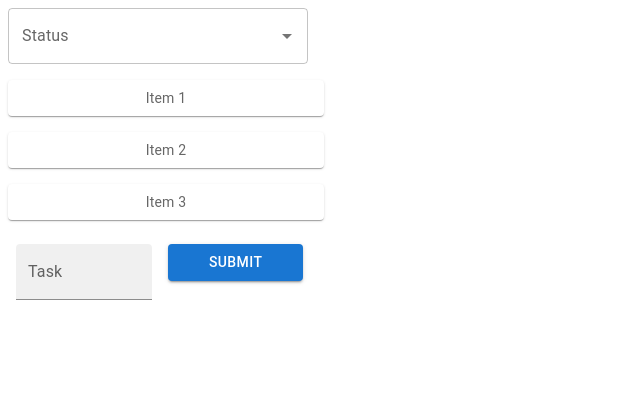
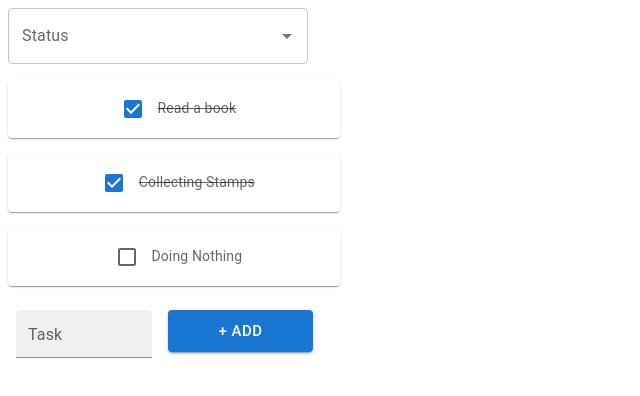
Before and after one commit to Deshan-Charuka/react-material-to-do-app, a React (Create React App) app: page / in a window 1280 px wide. Shown: the top 396 px of the page, without its empty margins (0-640 px from the left). Built offline with nearby package versions, Linux system fonts and the light colour scheme.

Commit message:
Implement task item with check functionality

```diff
--- a/src/App.jsx
+++ b/src/App.jsx
@@ -1,4 +1,4 @@
-import React from "react";
+import React, { useState } from "react";
 
 import Box from "@mui/material/Box";
 import Grid from "@mui/material/Unstable_Grid2";
@@ -6,7 +6,15 @@ import ComboBox from "./ComboBox";
 import InputForm from "./InputForm";
 import TaskContainer from "./TaskContainer";
 
+const initialTasks = [
+  { id: 1, description: "Read a book", isComplete: 1 },
+  { id: 2, description: "Collecting Stamps", isComplete: 1 },
+  { id: 3, description: "Doing Nothing", isComplete: 2 },
+];
+
 const App = () => {
+  const [tasks, setTasks] = useState(initialTasks);
+
   return (
     <Box sx={{ flexGrow: 1 }}>
       <Grid container spacing={2} alignItems="center" justify="center">
@@ -14,10 +22,10 @@ const App = () => {
           <ComboBox />
         </Grid>
         <Grid xs={12}>
-        <TaskContainer />
+          <TaskContainer tasks={tasks} setTasks={setTasks}/>
         </Grid>
         <Grid xs={12}>
-          <InputForm />
+          <InputForm tasks={tasks} setTasks={setTasks} />
         </Grid>
       </Grid>
     </Box>
--- a/src/ComboBox.jsx
+++ b/src/ComboBox.jsx
@@ -5,8 +5,7 @@ import Autocomplete from "@mui/material/Autocomplete";
 
 const statusOptions = [
   { label: "Completed", id: 1 },
-  { label: "Pending", id: 2 },
-  { label: "Not Started", id: 3 }
+  { label: "Pending", id: 2 }
 ];
 
 const ComboBox = () => {
--- a/src/InputForm.jsx
+++ b/src/InputForm.jsx
@@ -41,9 +41,10 @@ const InputForm = () => {
         type="text"
         value={formValues.taskDescription}
         onChange={handleInputChange}
+        size="small"
       />
-      <Button variant="contained" color="primary" type="submit">
-        Submit
+      <Button variant="contained" color="primary" type="submit" size="large">
+        + ADD
       </Button>
     </Box>
   );
--- a/src/TaskContainer.js
+++ b/src/TaskContainer.js
@@ -4,6 +4,7 @@ import Box from "@mui/material/Box";
 import Paper from "@mui/material/Paper";
 import Stack from "@mui/material/Stack";
 import { styled } from "@mui/material/styles";
+import Checkbox from "@mui/material/Checkbox";
 
 const Item = styled(Paper)(({ theme }) => ({
   backgroundColor: theme.palette.mode === "dark" ? "#1A2027" : "#fff",
@@ -11,15 +12,36 @@ const Item = styled(Paper)(({ theme }) => ({
   padding: theme.spacing(1),
   textAlign: "center",
   color: theme.palette.text.secondary,
+  width: "100%",
 }));
 
-const TaskContainer = () => {
+const TaskContainer = (props) => {
+  const handleChange = (event) => {};
+
   return (
     <Box sx={{ width: "25%" }}>
       <Stack spacing={2}>
-        <Item>Item 1</Item>
-        <Item>Item 2</Item>
-        <Item>Item 3</Item>
+        {props.tasks.map((d) => {
+          return (
+            <Item key={d.id}>
+              <Checkbox
+                checked={d.isComplete === 1 ? true : false}
+                onChange={(e) => {
+                  console.log(e.target.checked);
+                  d.isComplete = e.target.checked === true ? 1 : 2;
+                  props.setTasks([...props.tasks]);
+                }}
+              />{" "}
+              <span
+                style={{
+                  textDecoration: d.isComplete === 1 ? "line-through" : null,
+                }}
+              >
+                {d.description}
+              </span>
+            </Item>
+          );
+        })}
       </Stack>
     </Box>
   );
```
